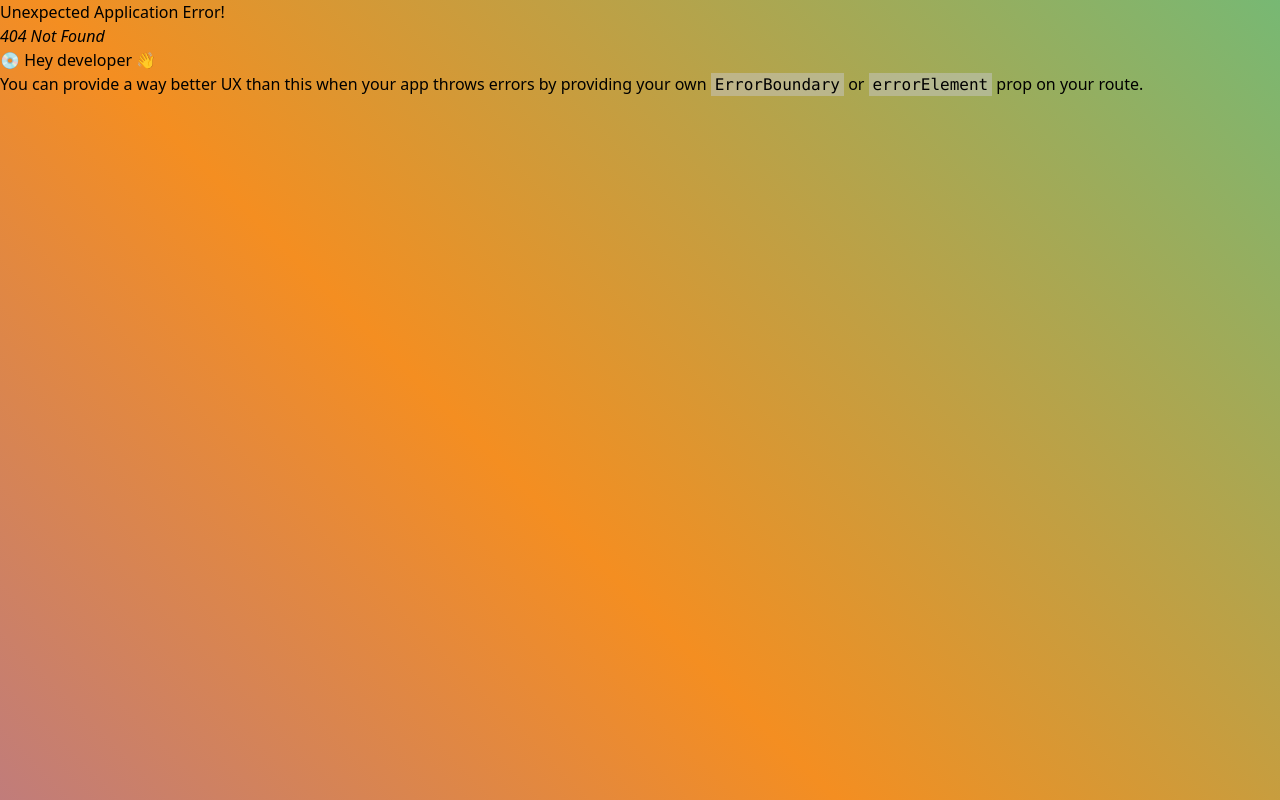
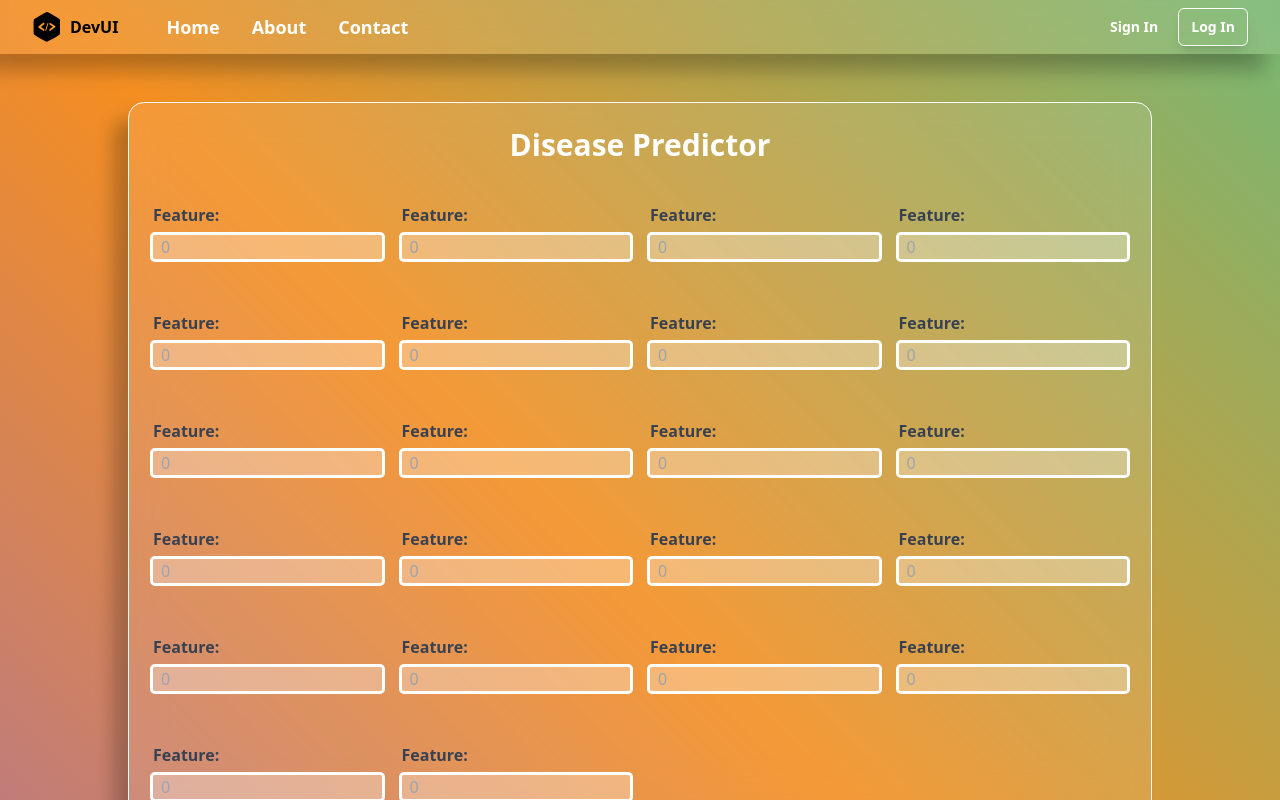
Before and after one commit to Romit2004/NeuraMed, a React (Vite) app in the folder Frontend/: page /parkinson in a window 1280 px wide. Before the commit this address had no page. Built offline with nearby package versions, Linux system fonts and the light colour scheme.

Commit message:
new file:   Frontend/src/Components/Forms/Parkinson.jsx modified:   Frontend/src/main.jsx

```diff
--- /dev/null
+++ b/Frontend/src/Components/Forms/Parkinson.jsx
@@ -0,0 +1,79 @@
+import React, { useState } from "react";
+import Buttonpink from "../Buttons/Buttonpink";
+
+function Parkinson() {
+  const [features, setFeatures] = useState(Array(22).fill(""));
+  const [result, setResult] = useState("");
+
+  const handleInputChange = (index, value) => {
+    const newFeatures = [...features];
+    newFeatures[index] = value;
+    setFeatures(newFeatures);
+  };
+
+  const handleSubmit = async (event) => {
+    event.preventDefault();
+    try {
+      const response = await fetch("http://localhost:5000/parkinson", {
+        method: "POST",
+        headers: {
+          "Content-Type": "application/json",
+        },
+        body: JSON.stringify({ features }),
+      });
+      const data = await response.json();
+      setResult(data.prediction);
+    } catch (error) {
+      console.error("Error:", error);
+    }
+  };
+
+  return (
+    <div className="h-full w-full flex flex-wrap justify-center mt-12 mb-12 px-4">
+      {/* {showToaster && <Toaster message="Successfully Uploaded!" />} */}
+      <div className="min-h-[86vh] h-full w-full max-w-5xl p-6 z-10 flex flex-col rounded-2xl border border-neutral-50 bg-white bg-opacity-10 backdrop-filter backdrop-blur-lg justify-center items-center shadow-3xl">
+        <h1 className="text-3xl font-extrabold text-center text-white mb-5">
+          Disease Predictor
+        </h1>
+        <form className="grid grid-cols-4 gap-x-5 gap-y-8 py-5">
+          {features.map((feature, index) => (
+            // <div key={index}>
+            //     <label>Feature {index + 1}: </label>
+            //     <input
+            //         type="number"
+            //         value={feature}
+            //         onChange={(e) => handleInputChange(index, e.target.value)}
+            //     />
+            // </div>
+            <div className="mb-5 flex flex-col" key={index}>
+              <label className="text-gray-700 font-semibold mb-2">
+                Feature:
+              </label>
+              <input
+                type="number"
+                placeholder="0"
+                min="0"
+                className="px-2 bg-white bg-opacity-30 focus:bg-opacity-75 focus:outline-black outline-white outline rounded-sm hover:outline-gray-500"
+                id="age"
+                required
+                value={feature}
+                onChange={(e) => handleInputChange(index, e.target.value)}
+              />
+            </div>
+          ))}
+        </form>
+        <Buttonpink
+          children={"Submit"}
+          type={"Submit"}
+          classname={"py-3 px-4"}
+          onClick={handleSubmit}
+        />
+      </div>
+      <div className="h-24 w-[75%] p-[20px] my-4 z-10 rounded-2xl border border-neutral-50 bg-white bg-opacity-30 backdrop-filter backdrop-blur-lg justify-center items-center shadow-3xl">
+        {result && <h2>{result}</h2>}
+      </div>
+    </div>
+  );
+}
+
+export default Parkinson;
--- a/Frontend/src/main.jsx
+++ b/Frontend/src/main.jsx
@@ -12,6 +12,7 @@ import Home from "./Components/Home/Home.jsx";
 import Layout from "./Layout.jsx";
 import Diseases from "./Components/Diseases/Diseases.jsx";
 import Pneumonia from "./Components/Forms/Pneumonia.jsx";
+import Parkinson from "./Components/Forms/Parkinson.jsx";
 
 const router = createBrowserRouter(
   createRoutesFromElements(
@@ -19,8 +20,7 @@ const router = createBrowserRouter(
       <Route path="" element={<Home />} />
       <Route path="/diseases" element={<Diseases />} />
       <Route path="/pneumonia" element={<Pneumonia />} />
-
-
+      <Route path="/parkinson" element={<Parkinson />} />
     </Route>
   )
 );
```
